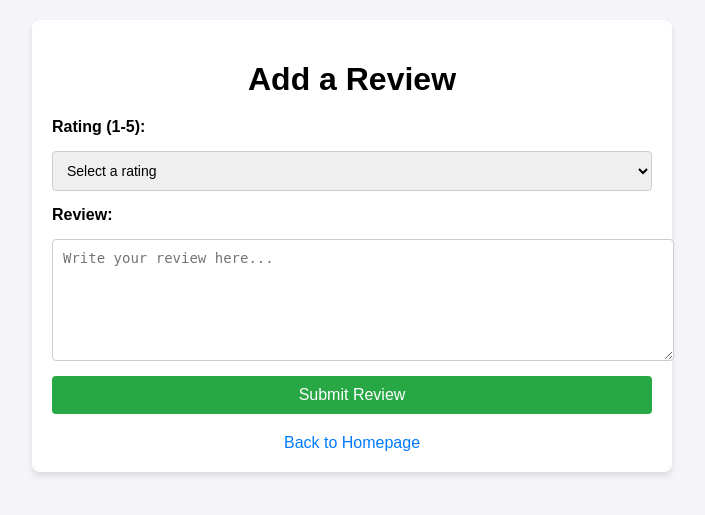
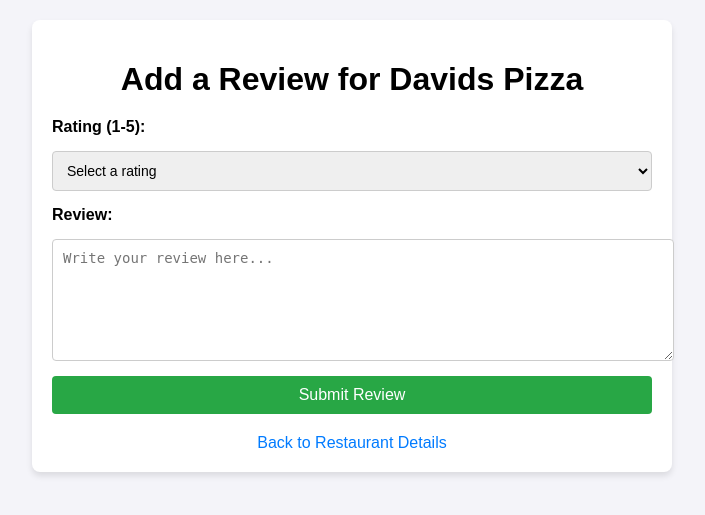
Before and after one commit to Rexusnat3/RestaurantReviewer, a Flask app: page /restaurant/1/add_review in a window 1280 px wide. Shown: the top 515 px of the page, without its empty margins (288-993 px from the left). Run offline with Flask 3, Linux system fonts and the light colour scheme.

Commit message:
fixed a dew things from html templates again

```diff
--- a/app.py
+++ b/app.py
@@ -73,14 +73,6 @@ def homepage():
     return render_template('homepage.html', restaurants=restaurants)
 
 
-# Route to view restaurant details and its reviews
-@app.route('/restaurant/<int:restaurant_id>')
-def restaurant_details(restaurant_id):
-    restaurant = Restaurant.query.get_or_404(restaurant_id)
-    reviews = Review.query.filter_by(restaurant_id=restaurant_id).all()
-    return render_template('restaurant_details.html', restaurant=restaurant, reviews=reviews)
-
-
 # Route to add a review to a restaurant
 @app.route('/restaurant/<int:restaurant_id>/add_review', methods=['GET', 'POST'])
 def add_review(restaurant_id):
--- a/templates/add_review.html
+++ b/templates/add_review.html
@@ -77,7 +77,7 @@
 </head>
 <body>
     <div class="container">
-        <h1>Add a Review</h1>
+        <h1>Add a Review for {{ restaurant.name }}</h1>
         <form action="" method="POST">
             <label for="rating">Rating (1-5):</label>
             <select id="rating" name="rating" required>
@@ -93,7 +93,7 @@
             <button type="submit">Submit Review</button>
         </form>
         <div class="back-link">
-            <a href="/homepage">Back to Homepage</a>
+            <a href="/restaurant/{{ restaurant.id }}">Back to Restaurant Details</a>
         </div>
     </div>
 </body>
```
Also changed, not shown: instance/users.sqlite.
